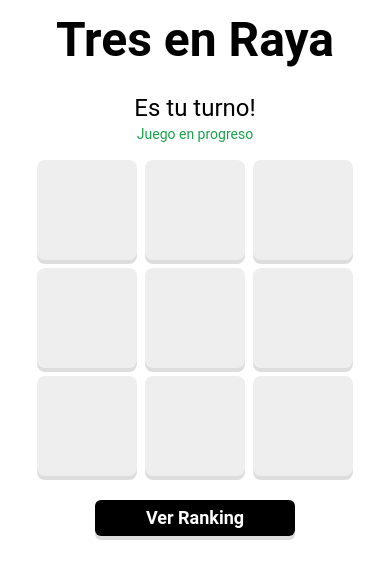
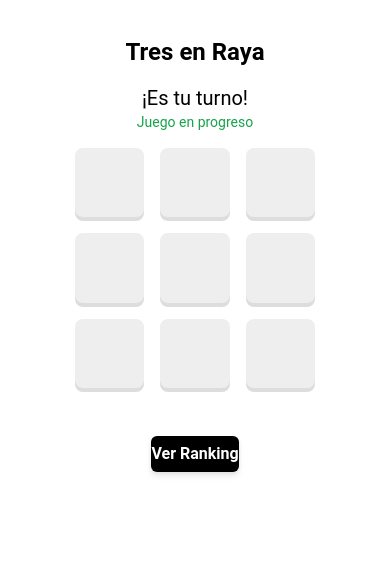
Before and after one commit to aldexdev/tic-tac-toe, a Next.js app: page / in a window 390 px wide. Shown: the top 578 px of the page. Built offline with nearby package versions, Linux system fonts and the light colour scheme; no server answers; the database is empty.

Commit message:
making-app-responsive

```diff
--- a/src/app/page.js
+++ b/src/app/page.js
@@ -126,29 +126,29 @@ export default function Home() {
   };
 
   return (
-    <div>
+    <div className="container mx-auto px-4 py-8">
       <div className="flex flex-col items-center mt-1 mb-4 font-bold">
-        <h1>Tres en Raya</h1>
+        <h1 className="text-2xl sm:text-3xl">Tres en Raya</h1>
       </div>
       <div className="flex flex-col items-center">
-        <div className="text-center text-2xl mb-2">
-          <p>{userTurn === true ? "Es tu turno!" : "Turno de la IA"}</p>
+        <div className="text-center text-xl sm:text-2xl mb-2">
+          <p>{userTurn === true ? "¡Es tu turno!" : "Turno de la IA"}</p>
           <p
             className={`text-sm mb-2 ${
               !isWinner && !draw ? "text-green-600" : "text-red-600"
             }`}
-          >{`${
-            isWinner || draw ? "Partida finalizada" : "Juego en progreso"
-          }`}</p>
+          >
+            {`${isWinner || draw ? "Partida finalizada" : "Juego en progreso"}`}
+          </p>
         </div>
-        <div className="grid grid-cols-[repeat(3,1fr)] gap-2">
+        <div className="grid grid-cols-3 gap-4 w-full max-w-[240px] sm:max-w-[320px] md:max-w-[400px] lg:max-w-[480px]">
           {[...Array(9)].map((v, idx) => {
             return (
               <div
                 key={idx}
                 className={`bg-[#eee] ${
                   userTurn ? "shadow-[0px_4px_#ddd]" : "shadow-none"
-                } text-center text-[64px] leading-[100px] font-[bold] w-[100px] h-[100px] cursor-pointer rounded-lg ${
+                } text-center text-[48px] sm:text-[64px] w-full pb-[100%] relative cursor-pointer rounded-lg ${
                   winnerCombo.includes(idx)
                     ? "bg-black text-white shadow-none"
                     : ""
@@ -157,7 +157,9 @@ export default function Home() {
                   updateBoard(idx);
                 }}
               >
+                <div className="absolute inset-0 flex items-center justify-center">
                   {boardState[idx]}
+                </div>
               </div>
             );
           })}
@@ -169,6 +171,7 @@ export default function Home() {
           <Button text="Volver a Jugar" action={reset} />
         </div>
       ) : null}
+      <div className="flex justify-center mt-6">
         <Button
           text="Ver Ranking"
           action={() => {
@@ -176,5 +179,6 @@ export default function Home() {
           }}
         />
       </div>
+    </div>
   );
 }
--- a/src/app/ranking/page.js
+++ b/src/app/ranking/page.js
@@ -32,10 +32,10 @@ export default function Component() {
   return (
     <div className="container mx-auto px-4 md:px-6 py-8">
       <div className="flex flex-col md:flex-row items-center justify-between mb-6">
-        <h1 className="font-bold mb-4 md:mb-0">Ranking</h1>
+        <h1 className="font-bold mb-4 md:mb-0 text-lg md:text-xl">Ranking</h1>
       </div>
-      <div className="border rounded-lg overflow-hidden">
-        <table className="w-full table-auto">
+      <div className="border rounded-lg overflow-x-auto">
+        <table className="w-full table-auto min-w-[600px]">
           <thead>
             <tr>
               <th className="w-[200px] px-4 py-3 text-left font-bold">
@@ -91,6 +91,7 @@ export default function Component() {
           </tbody>
         </table>
       </div>
+      <div className="flex justify-center mt-6">
         <Button
           text="Volver a Jugar"
           action={(e) => {
@@ -99,5 +100,6 @@ export default function Component() {
           }}
         />
       </div>
+    </div>
   );
 }
--- a/src/components/Button.jsx
+++ b/src/components/Button.jsx
@@ -2,7 +2,7 @@ function Button({ text, action }) {
   return (
     <div className="flex flex-col items-center mt-6">
       <button
-        className="bg-black text-white w-[200px] h-9 text-lg font-semibold border-none rounded-md drop-shadow-[0px_4px_#ddd] hover:drop-shadow-none"
+        className="bg-black text-white w-full max-w-xs md:w-[200px] h-9 text-base md:text-lg font-semibold border-none rounded-md drop-shadow-md hover:drop-shadow-none"
         onClick={action}
       >
         {text}
```
Lines whose indentation alone changed are shown as unchanged.
